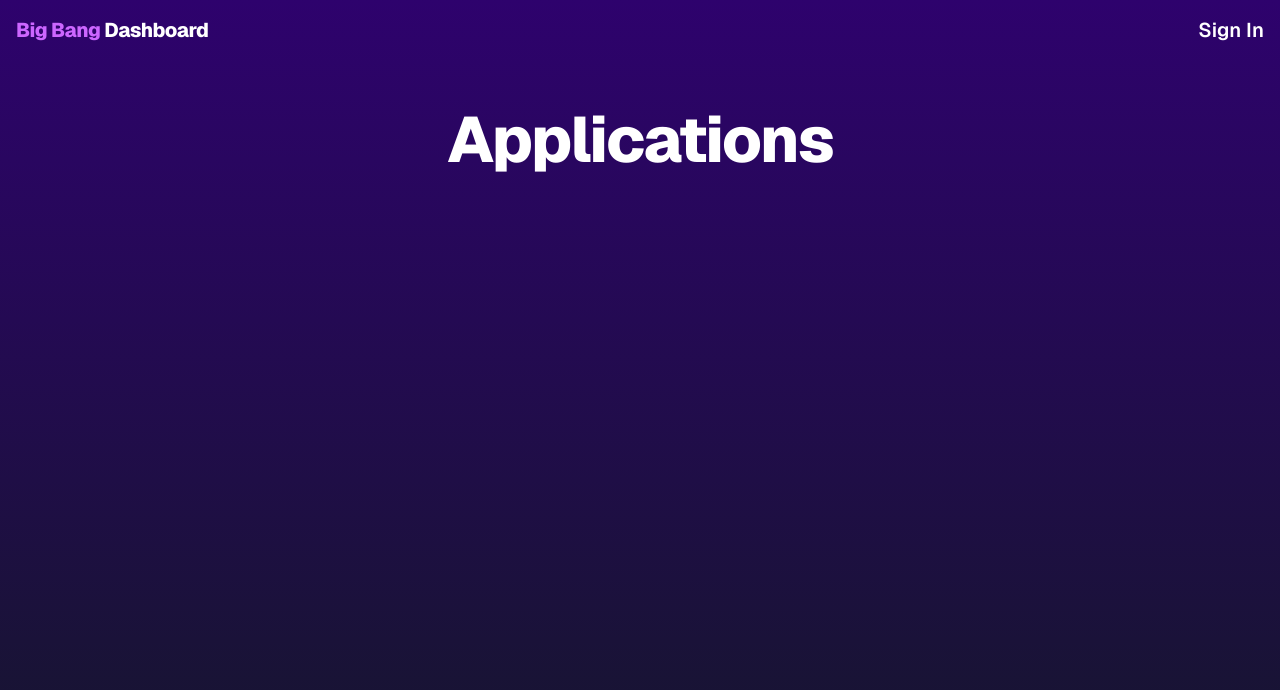
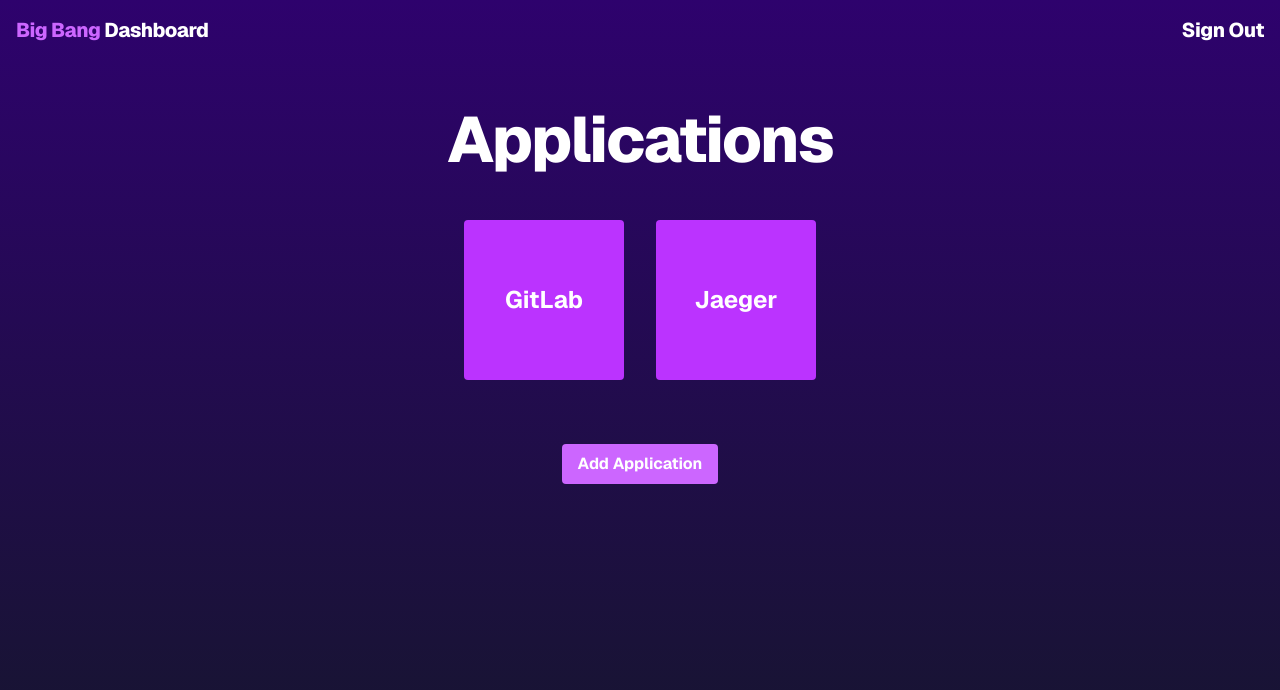
Before and after one commit to wyattfry/bigbang-dashboard, a Next.js app: page / in a window 1280 px wide. Shown: the top 690 px of the page. Built offline with nearby package versions, Linux system fonts and the light colour scheme.

Commit message:
update homepage and AppList component

```diff
--- /dev/null
+++ b/src/app/_components/AppList.tsx
@@ -0,0 +1,21 @@
+import Link from "next/link";
+
+const apps = [
+  { id: 'gitlab', name: 'GitLab' },
+  { id: 'jaeger', name: 'Jaeger' },
+  // Add other apps here
+];
+
+export function AppList() {
+  return (
+    <div className="app-list">
+      {apps.map((app) => (
+        <Link href={`/apps/${app.id}`} key={app.id}>
+          <button className='bg-[hsl(280,100%,60%)] hover:bg-[hsl(280,100%,40%)] text-white font-bold size-40 m-4 rounded'>
+            <div className='text-2xl'>{app.name}</div>
+          </button>
+        </Link>
+      ))}
+    </div>
+  );
+}
--- a/src/app/_components/Navbar.tsx
+++ b/src/app/_components/Navbar.tsx
@@ -1,10 +1,11 @@
 export function Navbar() {
   return (
-    <nav className='flex w-full items-center justify-between p-4 text-xl font-semibold'>
-      <div className="font-extrabold tracking-tight">
+    <nav className='flex w-full items-center justify-between p-4 text-xl font-extrabold tracking-tight'>
+      <div className="Title">
       <span className="text-[hsl(280,100%,70%)]">Big Bang</span> Dashboard</div>
-      <div className='flex flex-row'>
-        <button>Sign In</button>
+      <div className='sign-in-button flex flex-row'>
+        {/* <button>Sign In</button> */}
+        <button>Sign Out</button>
       </div>
     </nav>
   );
--- a/src/app/page.tsx
+++ b/src/app/page.tsx
@@ -1,6 +1,7 @@
 // import Link from "next/link";
 
 import { Navbar } from "./_components/Navbar";
+import { AppList } from "./_components/AppList";
 
 export default function HomePage() {
   return (
@@ -10,6 +11,10 @@
         <h1 className="text-2xl font-extrabold tracking-tight text-white sm:text-[4rem]">
           Applications
         </h1>
+        <AppList />
+        <button className="bg-[hsl(280,100%,70%)] hover:bg-[hsl(280,100%,60%)] text-white font-bold py-2 px-4 rounded">
+          Add Application
+        </button>
       </div>
     </main>
   );
```
